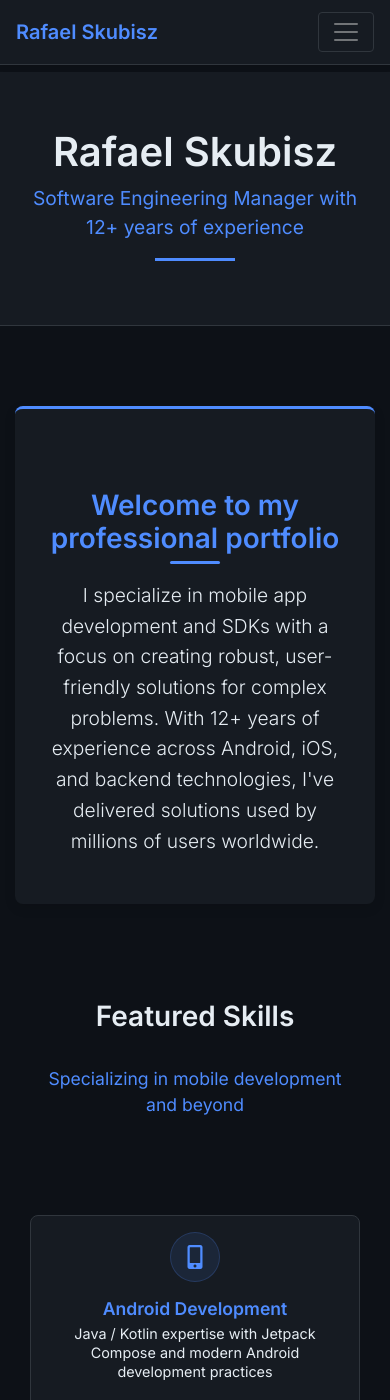
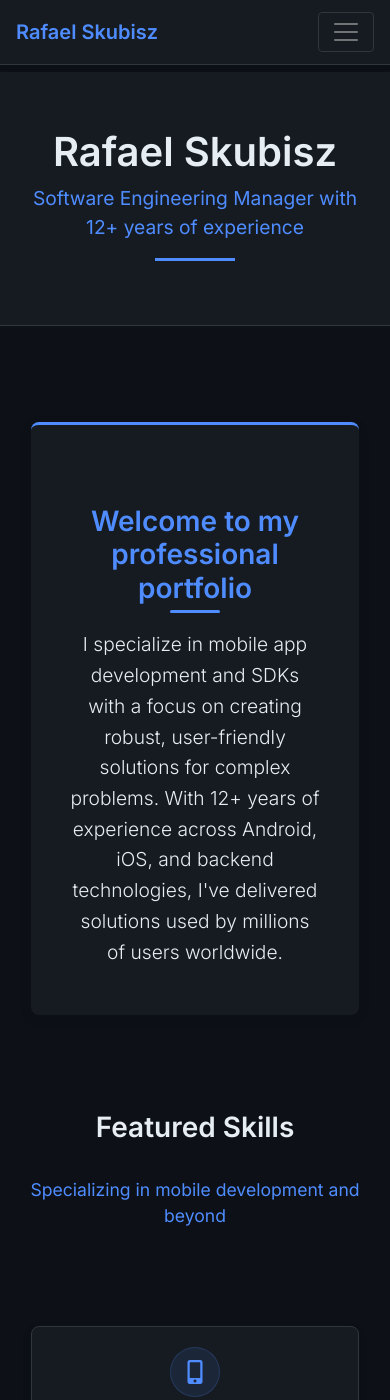
Before and after one commit to Jenovas/jenovas.github.io, a Jekyll site: the page built from index.md, in a window 390 px wide and 1400 px high. Built offline with Jekyll 4.4.1, drawn with Linux system fonts in a browser that asks for light colours.

Commit message:
Styling updates

```diff
--- a/assets/css/custom-styles.css
+++ b/assets/css/custom-styles.css
@@ -292,6 +292,7 @@
   align-items: center;
   justify-content: flex-start;
   width: 100%;
+  box-shadow: 0 4px 6px rgba(0, 0, 0, 0.1);
 }
 
 .skill-card h3 {
@@ -1350,7 +1351,14 @@
 /* Media query for hero-section and cta-section padding */
 @media (max-width: 767px) {
   .hero-section, .cta-section {
-    padding: 2.5rem 1rem;
+    padding: 2rem 1.5rem;
+  }
+
+  .hero-section {
+    margin-left: 1rem;
+    margin-right: 1rem;
+    border-radius: 8px;
+    box-shadow: 0 4px 12px rgba(0, 0, 0, 0.1);
   }
 
   .welcome-message {
@@ -1363,8 +1371,19 @@
 
   .skill-card {
     min-height: 0;
-    padding: 1rem;
+    padding: 1.25rem;
     margin-bottom: 1rem;
+    box-shadow: 0 4px 8px rgba(0, 0, 0, 0.15);
+  }
+
+  .col-md-6.col-lg-3 {
+    padding-left: 1rem;
+    padding-right: 1rem;
+  }
+
+  .container.my-5 {
+    padding-left: 0.5rem;
+    padding-right: 0.5rem;
   }
 
   .skill-icon-container {
@@ -1477,3 +1496,98 @@
   padding-right: 0.75rem;
   display: flex;
 }
+
+@media (max-width: 767px) {
+  .hero-section, .cta-section {
+    padding: 2rem 1.5rem;
+  }
+
+  .container-fluid.py-5.hero-section,
+  .container-fluid.py-5.cta-section {
+    margin: 1rem;
+    width: auto;
+    border-radius: 8px;
+    box-shadow: 0 4px 12px rgba(0, 0, 0, 0.1);
+  }
+
+  .container.my-5 {
+    padding-left: 0.5rem;
+    padding-right: 0.5rem;
+  }
+
+  .row.justify-content-center {
+    margin-left: -0.5rem;
+    margin-right: -0.5rem;
+  }
+
+  .welcome-message {
+    font-size: 1.75rem;
+  }
+
+  .welcome-message:after {
+    width: 50px;
+  }
+
+  .skill-card {
+    min-height: 0;
+    padding: 1.25rem;
+    margin-bottom: 1rem;
+    box-shadow: 0 4px 8px rgba(0, 0, 0, 0.15);
+  }
+
+  .col-md-6.col-lg-3 {
+    padding-left: 1rem;
+    padding-right: 1rem;
+  }
+
+  .skill-icon-container {
+    width: 50px;
+    height: 50px;
+    margin-bottom: 0.5rem;
+  }
+
+  .skill-icon {
+    font-size: 1.5rem;
+  }
+
+  .skill-card h3 {
+    font-size: 1.1rem;
+    margin-top: 0.5rem;
+    margin-bottom: 0.4rem;
+  }
+
+  .skill-card p {
+    font-size: 0.9rem;
+    line-height: 1.3;
+  }
+
+  .section-title {
+    font-size: 1.75rem;
+  }
+
+  .section-subtitle {
+    font-size: 1.1rem;
+    margin-bottom: 2rem;
+  }
+
+  .card-body {
+    padding: 1.5rem;
+  }
+
+  #blog-section .card-title {
+    font-size: 1.2rem;
+  }
+
+  .btn-primary, .btn-outline-primary {
+    width: 100%;
+    margin-bottom: 0.5rem;
+  }
+
+  .cta-section .d-flex {
+    flex-direction: column;
+  }
+
+  .cta-section .btn {
+    margin: 0.5rem 0;
+  }
+}
```
